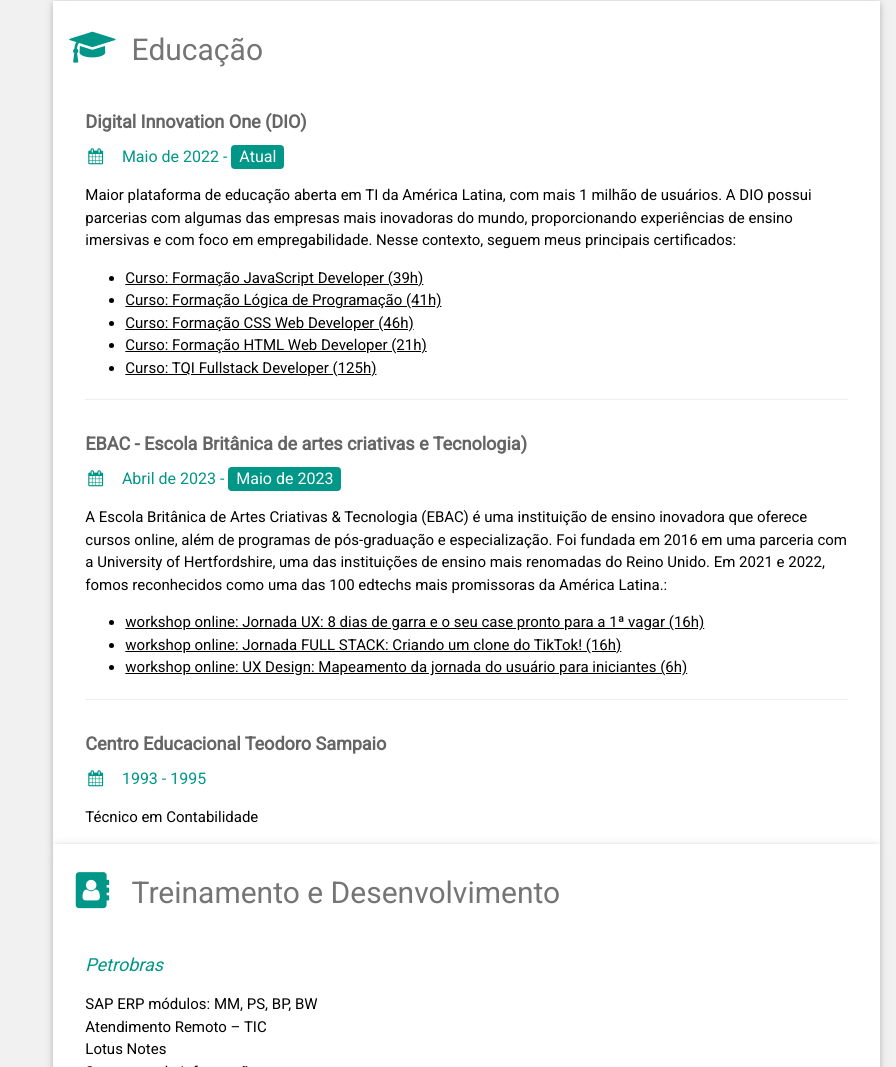
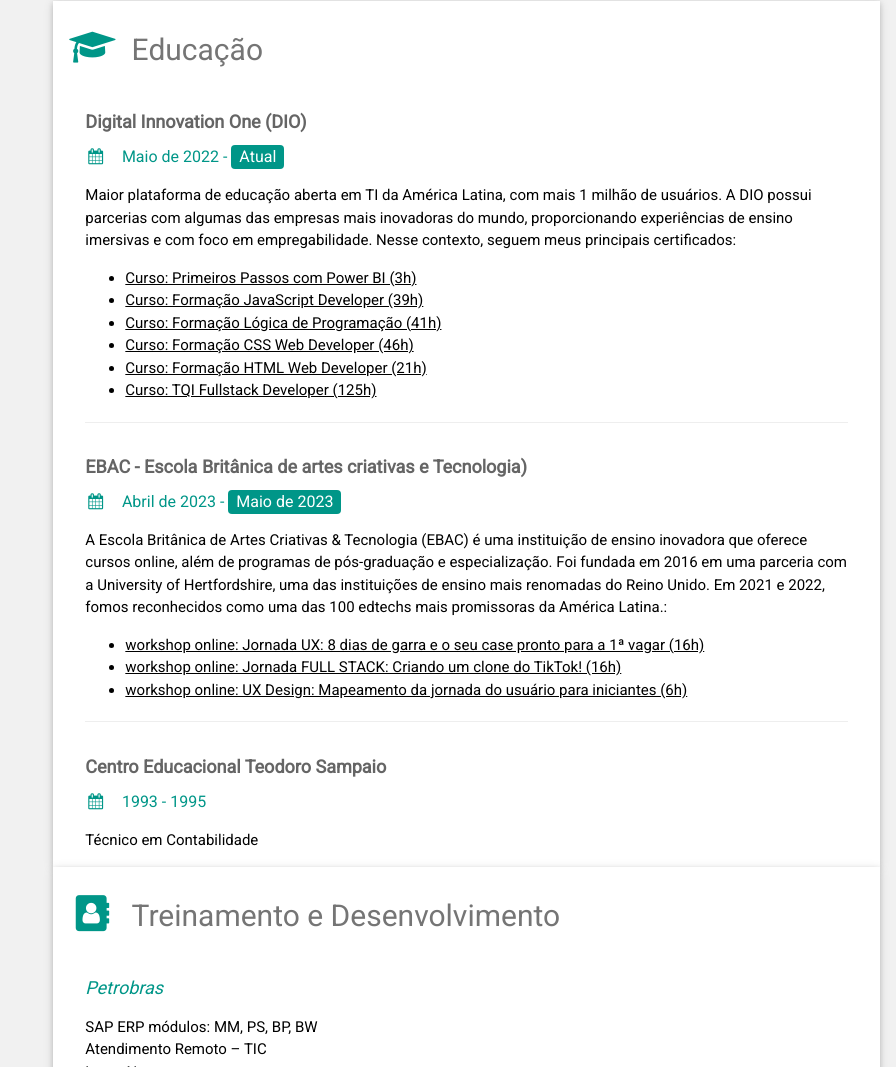
Before and after one commit to JorgeSantosxp/cv, a plain HTML site: page index.html in a window 1280 px wide. Shown: the part 3879-4946 px from the top of the page, without its empty margins (384-1280 px from the left). Drawn offline with nearby package versions, Linux system fonts and the light colour scheme.

Commit message:
Atualização de cursos

```diff
--- a/index.html
+++ b/index.html
@@ -329,6 +329,8 @@
               de ensino imersivas e com foco em empregabilidade. Nesse contexto, seguem meus principais certificados:
             </p>
             <ul>
+              <li><a href="https://www.dio.me/certificate/1A461F8C" target="_blank">Curso: Primeiros Passos com Power BI
+                (3h)</a></li>
               <li><a href="https://www.dio.me/certificate/9F8FC586" target="_blank">Curso: Formação JavaScript Developer
                 (39h)</a></li>
               <li><a href="https://www.dio.me/certificate/28BBE3A5" target="_blank">Curso: Formação Lógica de
```
